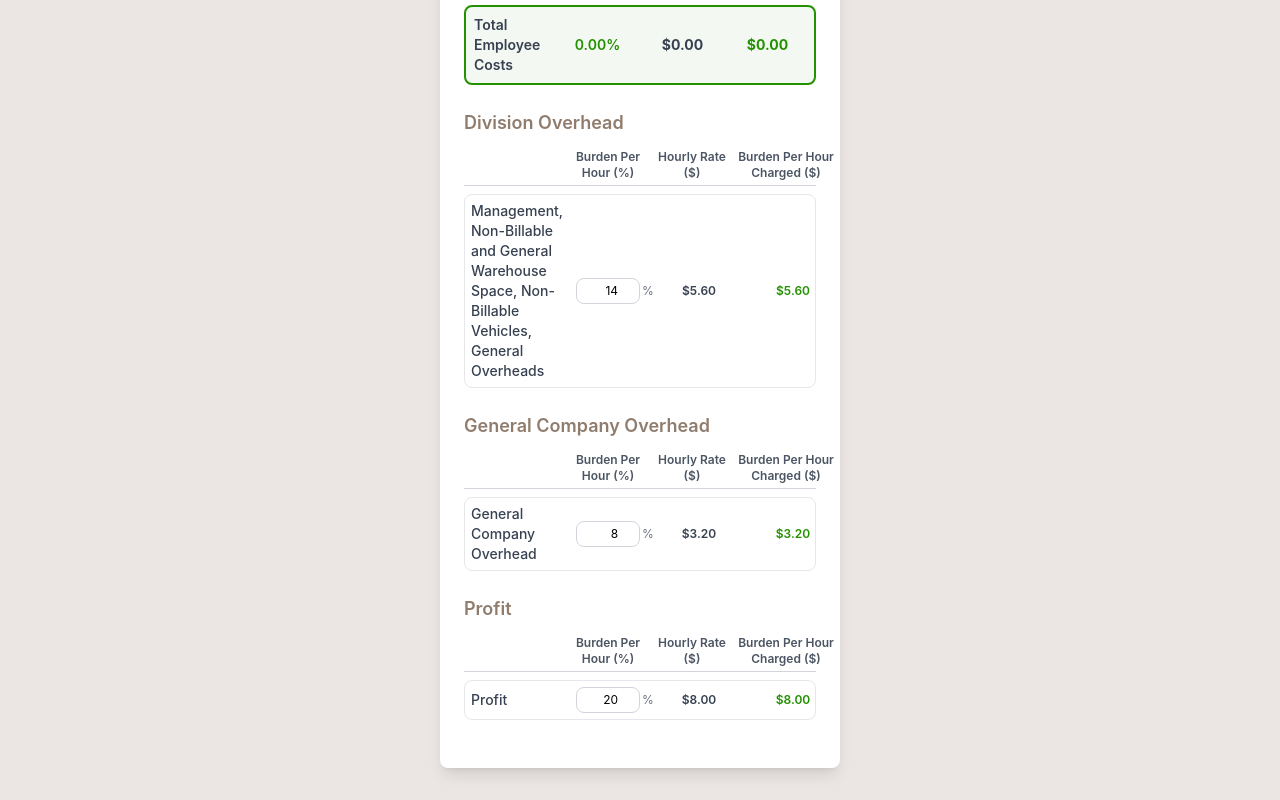
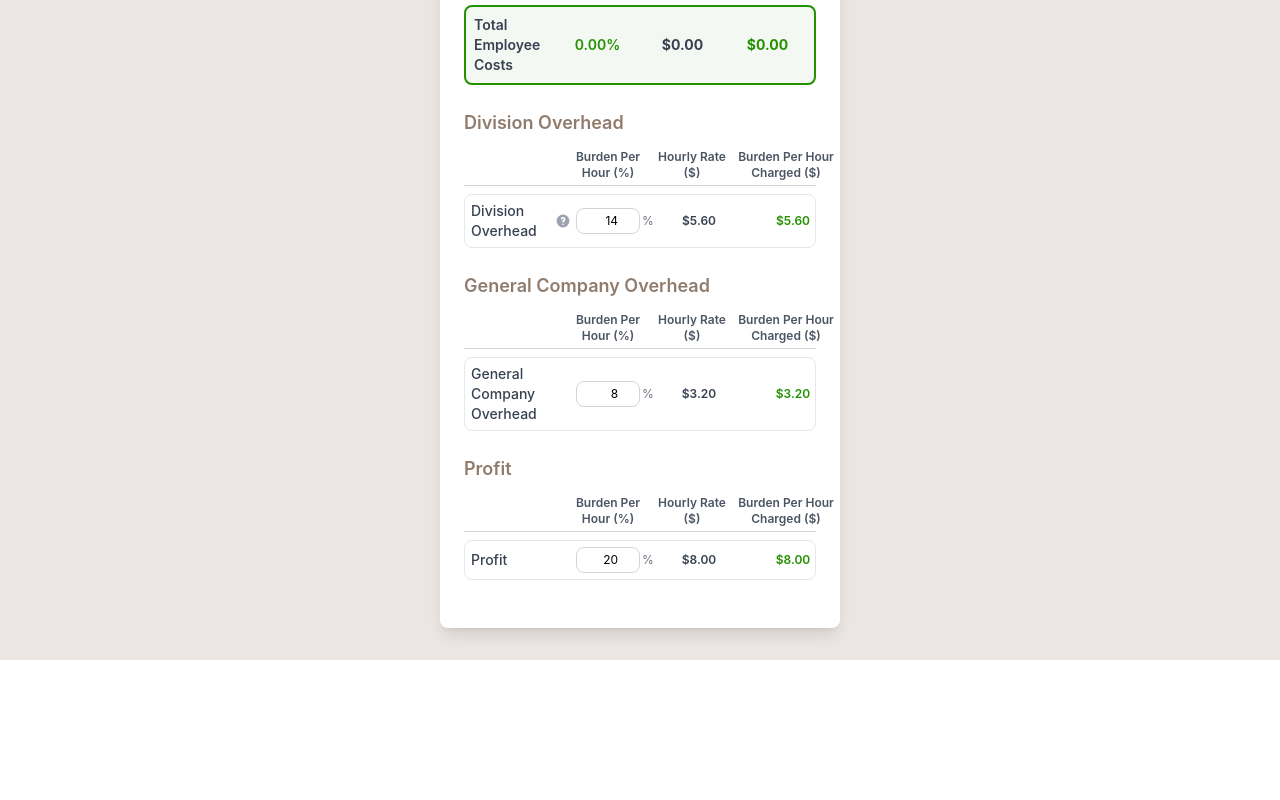
Before and after one commit to KayFernPR/Time-Material-Calculator, a React (Vite) app: page / in a window 1280 px wide. Shown: the part 2505-3305 px from the top of the page. After the commit the page ends 3165 px from the top, so only its background shows below. Built offline with nearby package versions, Linux system fonts and the light colour scheme.

Commit message:
Update Division Overhead label with info icon and tooltip

```diff
--- a/src/components/LaborRateCalculator.jsx
+++ b/src/components/LaborRateCalculator.jsx
@@ -1213,9 +1213,25 @@ function LaborRateCalculator() {
 
                 <div className="space-y-1">
                   <div className="grid grid-cols-[minmax(100px,1.5fr)_minmax(80px,0.9fr)_minmax(80px,0.9fr)_minmax(100px,1fr)] gap-1 items-center p-1.5 border border-gray-200 rounded-lg hover:bg-gray-50">
-                    <label className="text-gray-700 text-sm font-medium break-words min-w-0">
-                      Management, Non-Billable and General Warehouse Space, Non-Billable Vehicles, General Overheads
-                    </label>
+                    <div className="flex items-center gap-2">
+                      <label className="text-gray-700 text-sm font-medium break-words min-w-0">
+                        Division Overhead
+                      </label>
+                      <div className="relative group">
+                        <svg
+                          className="w-4 h-4 text-gray-400 hover:text-gray-600 cursor-help"
+                          fill="currentColor"
+                          viewBox="0 0 20 20"
+                        >
+                          <path fillRule="evenodd" d="M18 10a8 8 0 11-16 0 8 8 0 0116 0zm-8-3a1 1 0 00-.867.5 1 1 0 11-1.731-1A3 3 0 0113 8a3.001 3.001 0 01-2 2.83V11a1 1 0 11-2 0v-1a1 1 0 011-1 1 1 0 100-2zm0 8a1 1 0 100-2 1 1 0 000 2z" clipRule="evenodd" />
+                        </svg>
+                        <div className="absolute bottom-full left-1/2 transform -translate-x-1/2 mb-2 w-64 p-3 bg-gray-800 text-white text-xs rounded-lg shadow-lg opacity-0 invisible group-hover:opacity-100 group-hover:visible transition-all duration-200 z-10 pointer-events-none">
+                          <div className="font-semibold mb-1">Division Overhead includes:</div>
+                          <div>Management, Non-Billable and General Warehouse Space, Non-Billable Vehicles, General Overheads</div>
+                          <div className="absolute top-full left-1/2 transform -translate-x-1/2 border-4 border-transparent border-t-gray-800"></div>
+                        </div>
+                      </div>
+                    </div>
                     <div className="flex items-center justify-center">
                       <input
                         type="number"
```
